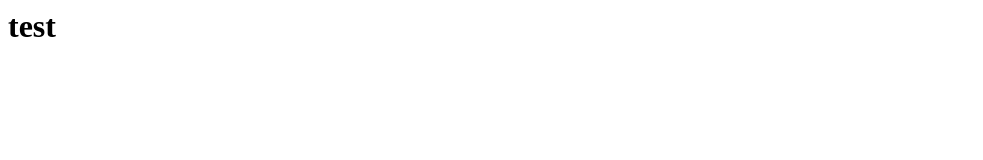
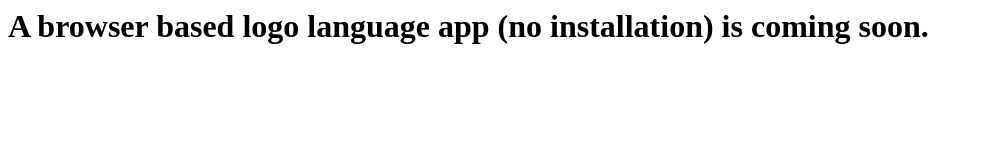
Before and after one commit to prakis/logoapp, a plain HTML site: page index.html in a window 1280 px wide. Shown: the whole page, without its empty margins (0-983 px from the left). Drawn offline with Linux system fonts and the light colour scheme.

Commit message:
Update index.html

```diff
--- a/index.html
+++ b/index.html
@@ -1,4 +1,8 @@
 <html>
 
-  <h1> test </h1>
+  <h1>
+
+    A browser based logo language app (no installation) is coming soon.
+
+  </h1>
 </html>
```
